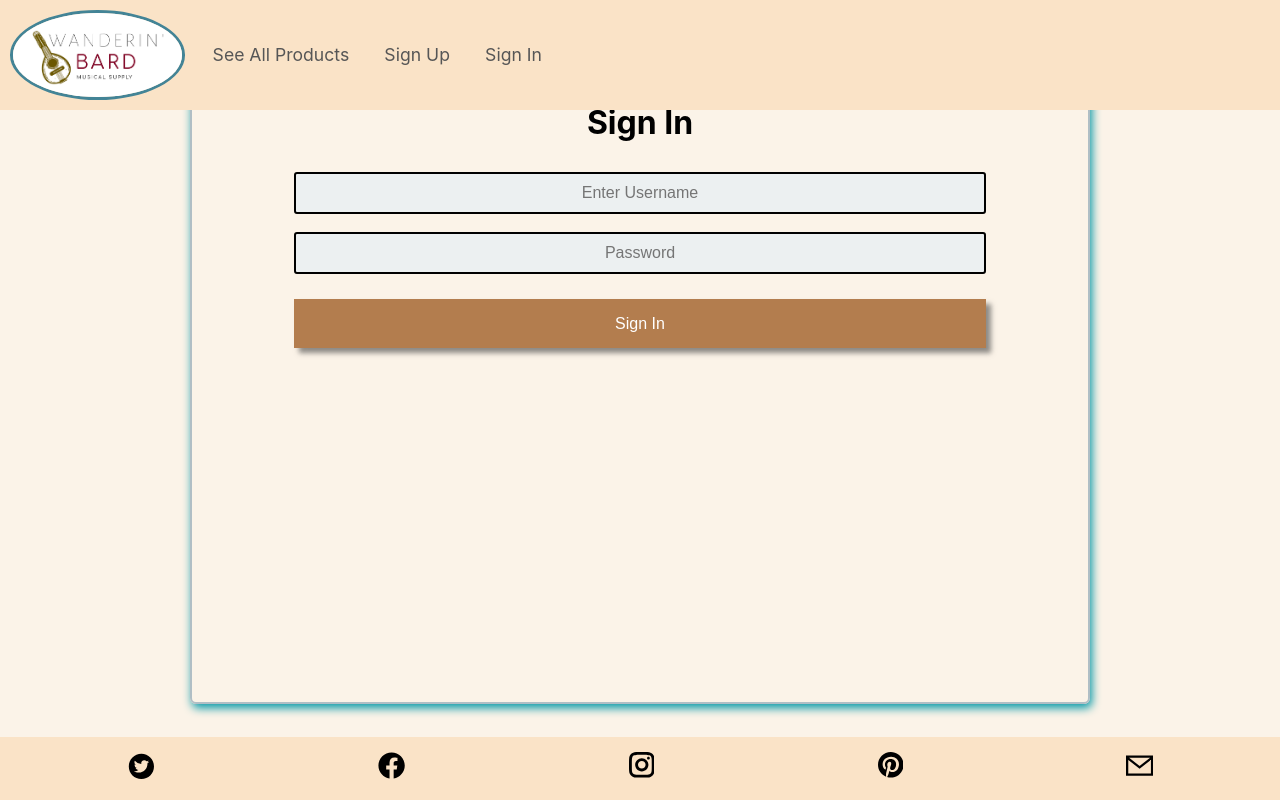
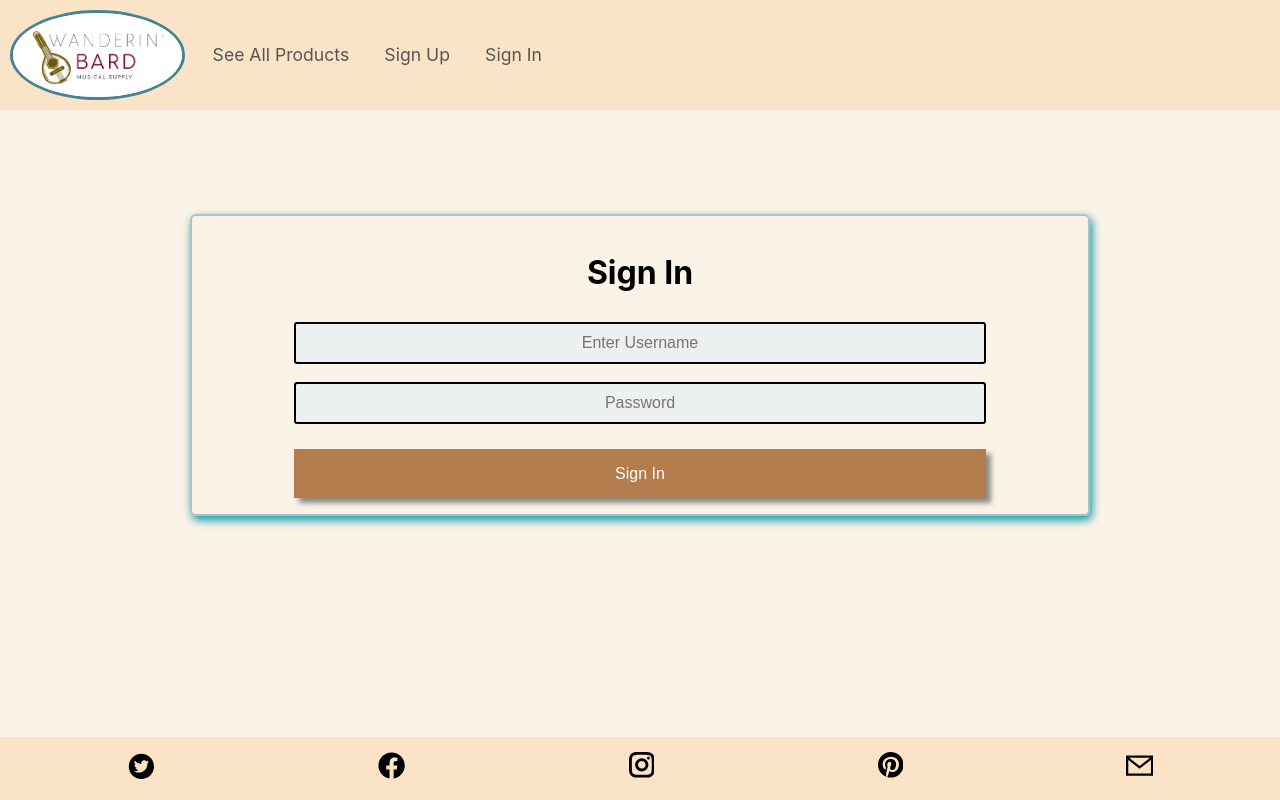
Before and after one commit to info2amy/Wanderin-Bard, a React (Create React App) app in the folder client/: page /sign-in in a window 1280 px wide. Built offline with nearby package versions, Linux system fonts and the light colour scheme.

Commit message:
layout fixes and edit styling

```diff
--- a/client/src/components/shared/Layout/Layout.css
+++ b/client/src/components/shared/Layout/Layout.css
@@ -1,5 +1,8 @@
 .layout {
-  height: 100vh;
+  height: 100%;
+  min-height: 100vh;
+  width: 100%;
+  min-width: 100vw;
   display: flex;
   flex-direction: column;
 
@@ -7,6 +10,8 @@
 
 .layout-children {
   flex: 2;
+  padding: 100px 0 100px 0;
+  margin-top: 50px;
   /* padding: 100px; */
   background-color: #fbf3e8;
 }
--- a/client/src/screens/Detail/Detail.css
+++ b/client/src/screens/Detail/Detail.css
@@ -72,6 +72,9 @@
   justify-content: space-evenly;
   width: 100%;
 }
+.button-container a{
+  text-decoration: none;
+}
 
 .detail-extra-photo-container {
   display: flex;
@@ -81,7 +84,7 @@
   margin-bottom: 10px;
 }
 
-.edit-button,
+.edit-link,
 .delete-button {
   font-size: 20px;
   font-family: Arial, Helvetica, sans-serif;
@@ -96,10 +99,13 @@
   box-shadow: 2px 2px 10px 2px #cecece;
   cursor: pointer;
   margin-bottom: 10px;
+  text-decoration: none;
 }
 
 .edit-link {
-  color: white;
+display: flex;
+justify-content: center;
+align-items: center;
 }
 
 @media (max-width: 300px) {
--- a/client/src/screens/Detail/Detail.jsx
+++ b/client/src/screens/Detail/Detail.jsx
@@ -67,11 +67,11 @@ const Detail = (props) => {
             <div className="description">{product.description}</div>
           </div>
           <div className="button-container">
-            <button className="edit-button">
               <Link className="edit-link" to={`/products/${product._id}/edit`}>
+            <div className="edit-button">
                 Edit
+            </div>
               </Link>
-            </button>
             <button className="delete-button" onClick={handleDelete}>
               Delete
             </button>
--- a/client/src/screens/Edit/Edit.css
+++ b/client/src/screens/Edit/Edit.css
@@ -1,17 +1,18 @@
+
  .product-edit {
    width: 100%;
    display: flex;
+   flex-flow: row;
    justify-content: space-between;
-  padding: 100px;
-  padding-top: 80px;
+   align-items: center;
   }
-
   .images-container {
     width: 50%;
     display: flex;
     flex-flow: row wrap;
     align-items: center;
   }
+
   .image-container{
     width: 50%;
     padding: 5px;
@@ -23,6 +24,7 @@
     background-color: #ffffff;
     object-fit: scale-down;
   }
+  /*
 
 .edit-input-image-link {
   width: 100%;
@@ -83,4 +85,4 @@
   .edit-product-image {
     width: 300px;
   }
-}
+} */
--- a/client/src/screens/Landing/Landing.css
+++ b/client/src/screens/Landing/Landing.css
@@ -1,5 +1,5 @@
 .landing-screen {
-  margin-top: 100px;
+
   height:100%;
   width: 100%;
   display: flex;
```
Lines whose indentation alone changed are shown as unchanged.
